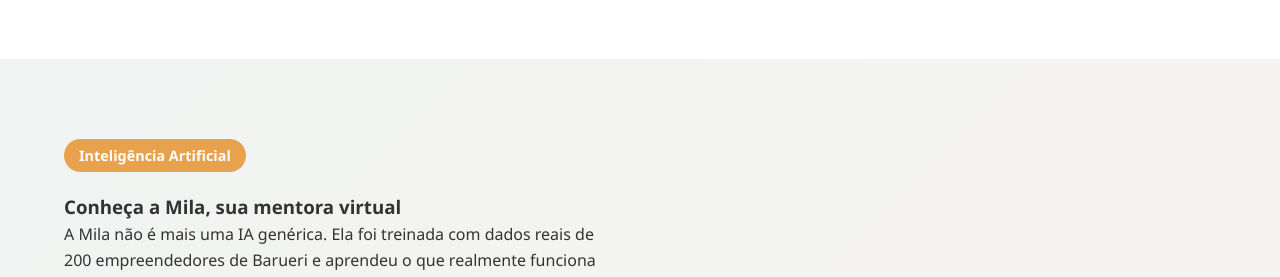
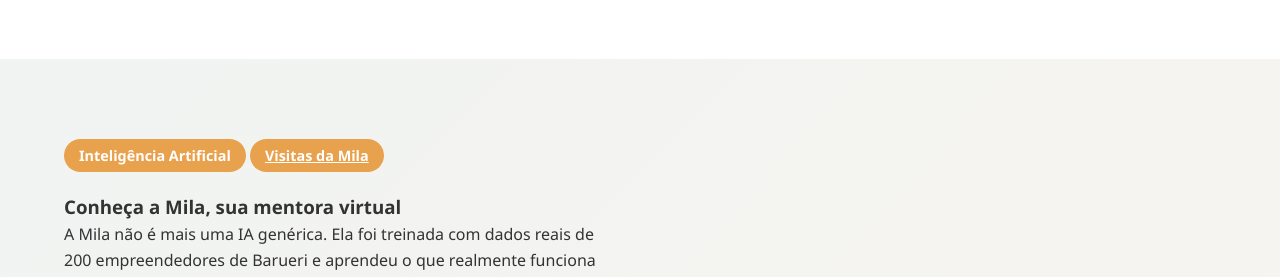
Before and after one commit to aasouzaconsult/mila, a plain HTML site: page index.html in a window 1280 px wide. Shown: the part 1900-2177 px from the top of the page. Drawn offline with Linux system fonts and the light colour scheme.

Commit message:
Add files via upload

```diff
--- a/index.html
+++ b/index.html
@@ -571,6 +571,7 @@
             <div class="mila-container">
                 <div class="mila-content">
                     <div class="badge">Inteligência Artificial</div>
+                    <a href="ImagensMila.html" class="badge">Visitas da Mila</a>
                     <h3>Conheça a Mila, sua mentora virtual</h3>
                     <p>A Mila não é mais uma IA genérica. Ela foi treinada com dados reais de 200 empreendedores de Barueri e aprendeu o que realmente funciona para negócios locais.</p>
 
```
